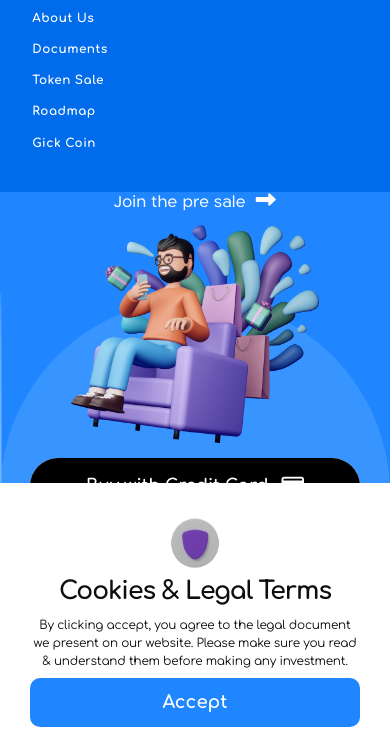
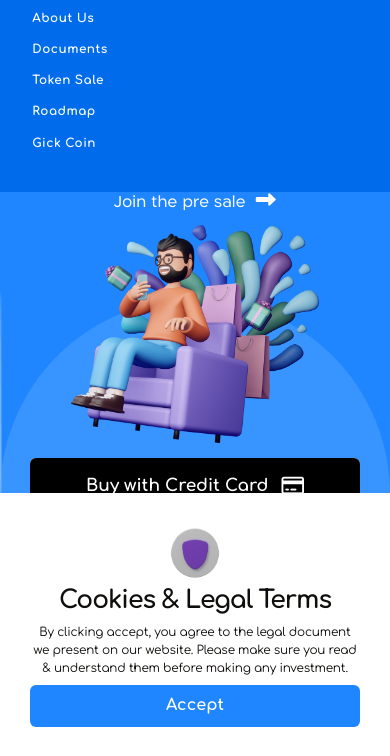
Before and after one commit to hssnfarooq/gickssoftware, a plain HTML site: page index.html in a window 390 px wide. Both pictures are taken after a click on the button "Toggle navigation". Shown: the part 87-843 px from the top of the page. Drawn offline with nearby package versions, Linux system fonts and the light colour scheme; a script that the page names is missing.

Commit message:
button pointy youtube link fixed

```diff
--- a/assets/css/style.css
+++ b/assets/css/style.css
@@ -104,7 +104,7 @@
   font-size: 16px;
   padding: 7px;
   text-align: center;
-  border-radius: 10px;
+  border-radius: 6px;
   background-color: #1f86ff;
   color: #fff !important;
   font-weight: 700;
@@ -134,8 +134,8 @@
   }
 
   .modalContent > h2 {
-    font-size: 27px;
-    line-height: 33px;
+    font-size: 22px;
+    line-height: 30px;
   }
   .modalContent p {
     font-size: 12px;
@@ -144,9 +144,9 @@
 
   .buttonStyle {
     width: 100%;
-    font-size: 18px;
-    padding: 10px;
-    border-radius: 10px;
+    font-size: 16px;
+    padding: 8px;
+    border-radius: 6px;
   }
 
   .buttonStyle:hover {
@@ -199,7 +199,7 @@
   border: none;
   padding: 18px 40px !important;
   width: 100% !important;
-  border-radius: 50%;
+  border-radius: 6px;
   margin: 0;
   font-family: Comfortaa, Roboto, 'Helvetica Neue', Arial, sans-serif;
   font-weight: 700;
@@ -226,7 +226,7 @@
   padding: 18px 40px !important;
   line-height: 18px;
   border: 0;
-  border-radius: 30px;
+  border-radius: 6px;
   overflow: hidden;
   color: #fff;
   background: #fff;
@@ -363,7 +363,7 @@
   height: 110px;
   background-color: #4a0ebb;
   color: #fff;
-  border-radius: 8px;
+  border-radius: 6px;
 }
 
 .progress-container .progress-wrapper > span {
@@ -507,7 +507,7 @@
     height: 95px;
     background-color: #fff;
     color: #000;
-    border-radius: 2px;
+    border-radius: 6px;
   }
 
   .progress-container .progress-wrapper > span {
@@ -670,7 +670,7 @@
   .progress-container {
     height: 70px;
     padding: 0 10px;
-    border-radius: 8px;
+    border-radius: 6px;
   }
 
   .progress-container .progress-wrapper > span {
--- a/index.html
+++ b/index.html
@@ -974,7 +974,7 @@
                             video-btn
                           "
                           data-toggle="modal"
-                          data-src="https://www.youtube.com/watch?v=3Yn8l1nUDy8"
+                          data-src="https://www.youtube.com/embed/3Yn8l1nUDy8"
                           data-target="#ico-modal"
                           ><i class="ti-control-play"></i
                         ></a>
```
